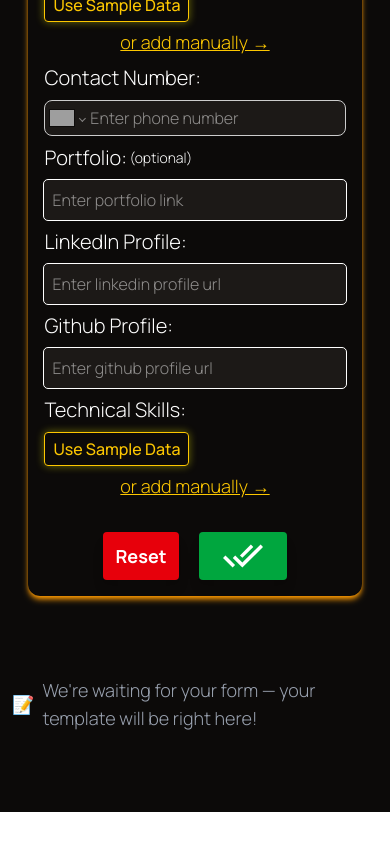
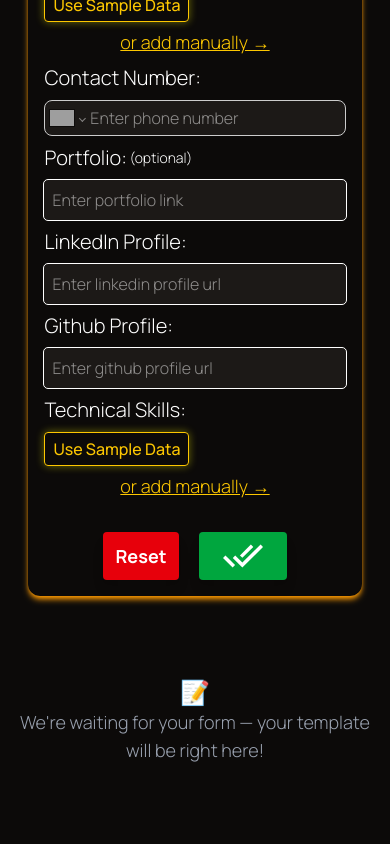
Before and after one commit to ashishraj-dev/templique, a React (Vite) app: page / in a window 390 px wide. Shown: the part 844-1688 px from the top of the page. Before the commit the page ends 1656 px from the top, so only its background shows below. Built offline with nearby package versions, Linux system fonts and the light colour scheme; grey boxes are pictures that could not be loaded; a web font is replaced by a local one.

Commit message:
fixed responsiveness

```diff
--- a/src/components/Template.jsx
+++ b/src/components/Template.jsx
@@ -171,8 +171,9 @@ const Template = ({ formData, handleScroll, sectionRef }) => {
         </section>
       ) : (
         <section className="bg-stone-950 text-white text-2xl max-sm:text-lg w-full flex flex-col items-center py-20">
-          <p className="flex items-center gap-2 text-gray-400 mx-5 max-sm:mx-3">
-            <span>📝</span> We're waiting for your form — your template will be right here!
+          <p className="text-gray-400 text-center mx-5 max-sm:mx-3 flex max-md:flex-col gap-x-2 items-center">
+            <span className="text-2xl">📝</span>
+            <span>We're waiting for your form — your&nbsp;template will be right here!</span>
           </p>
         </section>
       )}
```
